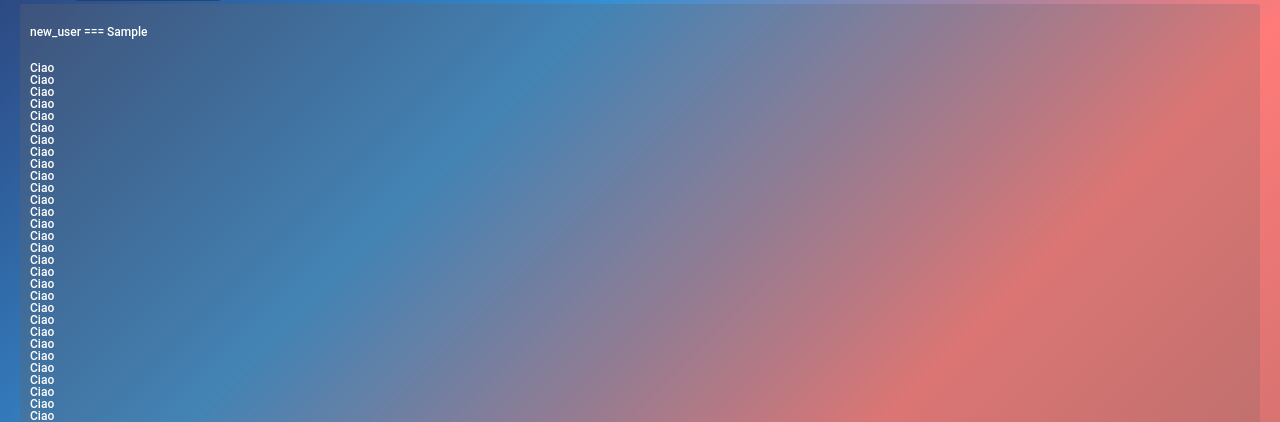
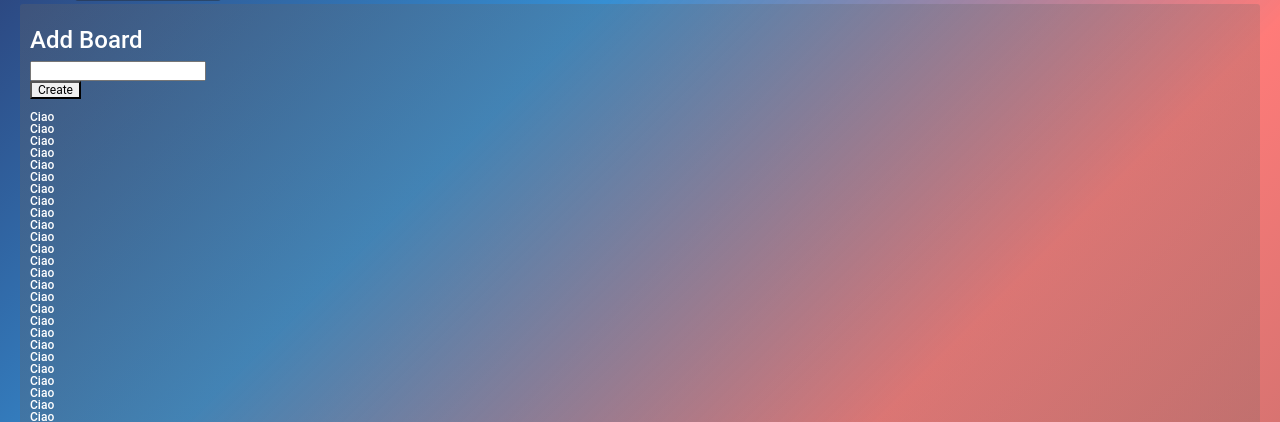
Before and after one commit to Archer-0/Scrumello, a Django app: template progetto_isw/progetto_isw/templates/dashboard.html in a window 1280 px wide. Shown: the part 86-508 px from the top of the page. Run offline with Django 3.2, Linux system fonts and the light colour scheme; the template is opened without the code that fills it: most values are stand-ins (such as "Sample title", 1, 10 or a date in 2020); form fields are guessed from the names that the template uses; parts of the project's set-up code (start-up, migrations or seed data) failed here and were passed over; some libraries are stand-ins or nearby versions; some web fonts are replaced.

Commit message:
aggiunto form (senza css) creazione nuova board

```diff
--- /dev/null
+++ b/progetto_isw/progetto_isw/templates/board_creation_form.html
@@ -0,0 +1,17 @@
+{% block board_creation_form_block %}
+    <div class="form_popup">
+        <h2 class="form_popup_title">Add Board</h2>
+        <form class="form_popup_form" action="" method="get">
+            {% csrf_token %}
+            <fieldset class="form_popup_fieldset">
+                <div class="form_popup_field">
+                    {{board_creation_form.board_name}}
+                </div>
+            </fieldset>
+                <button type="submit"
+                        value="create_board"
+                        name="submit"
+                        class="form_popup_buttons-action">Create</button>
+        </form>
+    </div>
+{% endblock %}
--- a/progetto_isw/progetto_isw/templates/board_toolbar.html
+++ b/progetto_isw/progetto_isw/templates/board_toolbar.html
@@ -14,7 +14,7 @@
                 <span class="add-board-baloon hidden"></span>
             </li>
             <li class="toolbar-item">
-                <a href="add_board_form.html">Add board</a>
+                <a href="board_creation_form.html">Add board</a>
             </li>
             <li class="toolbar-item">
                 <a href="#">Add column</a>
--- a/progetto_isw/progetto_isw/templates/dashboard.html
+++ b/progetto_isw/progetto_isw/templates/dashboard.html
@@ -17,7 +17,7 @@
     <link rel="stylesheet" href="{% static 'styles/dashboard_style.css' %}">
     <link rel="stylesheet" href="{% static 'styles/navbar_style.css' %}">
     <link rel="stylesheet" href="{% static 'styles/pure_css_animated_background.css' %}">
-    <link rel="stylesheet" href="{% static 'styles/dashboard_toolbar_style.css' %}">
+    <link rel="stylesheet" href="{% static 'styles/board_toolbar_style.css' %}">
     <link rel="stylesheet" href="{% static 'styles/tutorial_box_style.css' %}">
 
     <link href="//maxcdn.bootstrapcdn.com/font-awesome/4.7.0/css/font-awesome.min.css" rel="stylesheet">
@@ -45,7 +45,11 @@
     <main class="page_content">
 
         <p>{{ message }}</p>
-        <p>new_user === {{ new_user }}</p>
+
+        {% include 'board_creation_form.html' %}
+        {% block board_creation_form_block %}
+        {% endblock %}
+
         <br/>Ciao<br/>Ciao<br/>Ciao<br/>Ciao<br/>Ciao<br/>Ciao<br/>Ciao<br/>Ciao<br/>Ciao<br/>Ciao<br/>Ciao<br/>Ciao<br/>Ciao<br/>Ciao<br/>Ciao<br/>Ciao<br/>Ciao<br/>Ciao
         <br/>Ciao<br/>Ciao<br/>Ciao<br/>Ciao<br/>Ciao<br/>Ciao<br/>Ciao<br/>Ciao<br/>Ciao<br/>Ciao<br/>Ciao<br/>Ciao<br/>Ciao<br/>Ciao<br/>Ciao<br/>Ciao<br/>Ciao<br/>Ciao
         <br/>Ciao<br/>Ciao<br/>Ciao<br/>Ciao<br/>Ciao<br/>Ciao<br/>Ciao<br/>Ciao<br/>Ciao<br/>Ciao<br/>Ciao<br/>Ciao<br/>Ciao<br/>Ciao<br/>Ciao<br/>Ciao<br/>Ciao<br/>Ciao
```
Also changed, not shown: progetto_isw/progetto_isw/forms.py (+19 -7 lines), progetto_isw/progetto_isw/static/styles/add_board_form_style.css (added, +27 -0 lines), progetto_isw/progetto_isw/templates/add_board_form.html (deleted, +0 -13 lines), progetto_isw/progetto_isw/views.py (+9 -12 lines).
